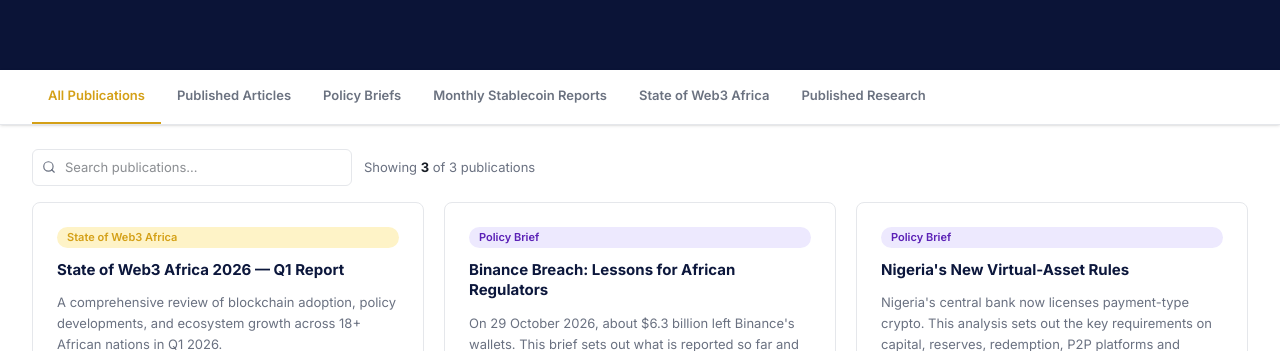
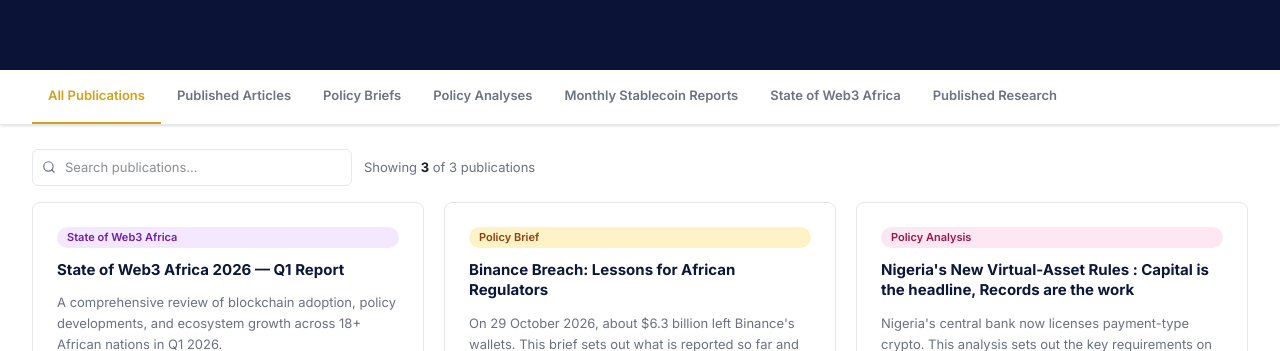
Before and after one commit to Africa-Web3-Institute/Africa-Web3-Institute, a React (Vite) app in the folder frontend/: page /publications in a window 1280 px wide. Shown: the part 373-724 px from the top of the page. Built offline with nearby package versions, Linux system fonts and the light colour scheme; no server answers; a web font is replaced by a local one.

Commit message:
added new publication category

```diff
--- a/frontend/src/admin/pages/AdminPublications.jsx
+++ b/frontend/src/admin/pages/AdminPublications.jsx
@@ -3,6 +3,8 @@ import {
   Plus, Search, Edit2, Trash2,
   Download, X, ChevronDown, FileText,
   BookOpen, BarChart2, TrendingUp, Calendar, Loader2, Upload,
+  Scale,
+  FileSearch,
 } from "lucide-react";
 import { publicationsApi } from "../../api/api";
 
@@ -49,6 +51,7 @@ const CATEGORIES = [
   "State of Web3 Africa",
   "Monthly African Stablecoin Adoption Report",
   "Policy Brief",
+  "Policy Analysis",
   "Published Articles",
   "Published Research",
 ];
@@ -65,9 +68,12 @@ const CATEGORY_ICONS = {
   "State of Web3 Africa":    BarChart2,
   "Monthly African Stablecoin Adoption Report": TrendingUp,
   "Policy Brief":            FileText,
+  "Policy Analysis" :          Scale,
   "Published Articles":      BookOpen,
-  "Published Research":      FileText,
+  "Published Research":      FileSearch,
 };
+
+
 
 // ─── Modal ─────────────────────────────────────────────────────────────────
 function PublicationModal({ publication, onClose, onSave, saving, error }) {
--- a/frontend/src/pages/Publications.jsx
+++ b/frontend/src/pages/Publications.jsx
@@ -1,5 +1,4 @@
 import { useState, useMemo } from "react";
-//import { Link } from "react-router-dom";
 import { Search } from "lucide-react";
 import { useLanguage } from "../lib/LanguageContext";
 import { publicationsApi } from "../api/api";
@@ -52,10 +51,10 @@ export const PUBLICATIONS = [
   // Older entries (ids 3, 5-14) removed while the backend is down; restore from version history.
     {
     id: 15,
-    category: "Policy Brief",
-    title: "Nigeria's New Virtual-Asset Rules",
+    category: "Policy Analysis",
+    title: "Nigeria's New Virtual-Asset Rules : Capital is the headline, Records are the work",
     description: "Nigeria's central bank now licenses payment-type crypto. This analysis sets out the key requirements on capital, reserves, redemption, P2P platforms and wallets, the timeline for existing operators, what will be hardest in practice, and drafting points to raise with the CBN.",
-    title_fr: "Les nouvelles règles du Nigeria sur les actifs virtuels",
+    title_fr: "Nouvelles règles du Nigeria sur les actifs virtuels : le capital au premier plan, la tenue de registres au cœur du travail ",
     description_fr: "La banque centrale du Nigeria délivre désormais des licences pour les crypto-actifs de type paiement. Cette analyse présente les principales exigences en matière de capital, de réserves, de remboursement, de plateformes P2P et de portefeuilles, le calendrier pour les opérateurs existants, les difficultés pratiques à prévoir et les points de rédaction à soulever auprès de la CBN.",
     date: "7 November 2026",
     date_fr: "7 novembre 2026",
@@ -66,19 +65,39 @@ export const PUBLICATIONS = [
 ];
 
 const CATEGORY_STYLES = {
-  "Published Articles":                      { bg: "#dbeafe", text: "#1e40af" },
-  "Policy Brief":                             { bg: "#ede9fe", text: "#5b21b6" },
-  "Monthly African Stablecoin Adoption Report": { bg: "#dcfce7", text: "#166534" },
-  "State of Web3 Africa":                    { bg: "#fef3c7", text: "#D4A017" },
-  "Published Research":                       { bg: "#e0e7ff", text: "#1A1F36" },
+  "Published Articles": {
+    bg: "#E0F2FE",
+    text: "#075985",
+  },
+  "Policy Brief": {
+    bg: "#FEF3C7",
+    text: "#92400E",
+  },
+  "Policy Analysis": {
+    bg: "#FCE7F3",
+    text: "#9D174D",
+  },
+  "Monthly African Stablecoin Adoption Report": {
+    bg: "#DCFCE7",
+    text: "#166534",
+  },
+  "State of Web3 Africa": {
+    bg: "#F3E8FF",
+    text: "#6B21A8",
+  },
+  "Published Research": {
+    bg: "#E2E8F0",
+    text: "#334155",
+  },
 };
 
 function CategoryPill({ category, T }) {
   const s = CATEGORY_STYLES[category] || { bg: "#f3f4f6", text: "#374151" };
 const labels = {
   "Published Articles": T.singularArticle,
-  "Policy Brief": T.singularPolicyBriefs,
-  "Monthly African Stablecoin Adoption Report": T.singularStablecoin,
+  "Policy Analysis": T.singularPolicyAnalysis,
+  "Policy Brief": T.singularPolicyBrief,
+ "Monthly African Stablecoin Adoption Report": T.singularStablecoin,
   "State of Web3 Africa": T.singularStateOfWeb3,
   "Published Research": T.singularResearch,
 };
@@ -172,14 +191,15 @@ export default function Publications() {
     };
   }, []);
 
-  const TABS = [
-    { key: "all",        label: T.tabAll },
-    { key: "Published Articles", label: T.tabArticles },
-    { key: "Policy Brief",       label: T.tabPolicyBriefs },
-    { key: "Monthly African Stablecoin Adoption Report", label: T.tabStablecoin },
-    { key: "State of Web3 Africa",  label: T.tabStateOfWeb3 },
-    { key: "Published Research",    label: T.tabResearch },
-  ];
+ const TABS = [
+  { key: "all", label: T.tabAll },
+  { key: "Published Articles", label: T.tabArticles },
+  { key: "Policy Brief", label: T.tabPolicyBriefs },
+  { key: "Policy Analysis", label: T.tabPolicyAnalyses },
+  { key: "Monthly African Stablecoin Adoption Report", label: T.tabStablecoin },
+  { key: "State of Web3 Africa", label: T.tabStateOfWeb3 },
+  { key: "Published Research", label: T.tabResearch },
+];
 
   const filtered = useMemo(() => {
     return publicationsList.filter(p => {
```
Also changed, not shown: frontend/src/lib/translations.js.
